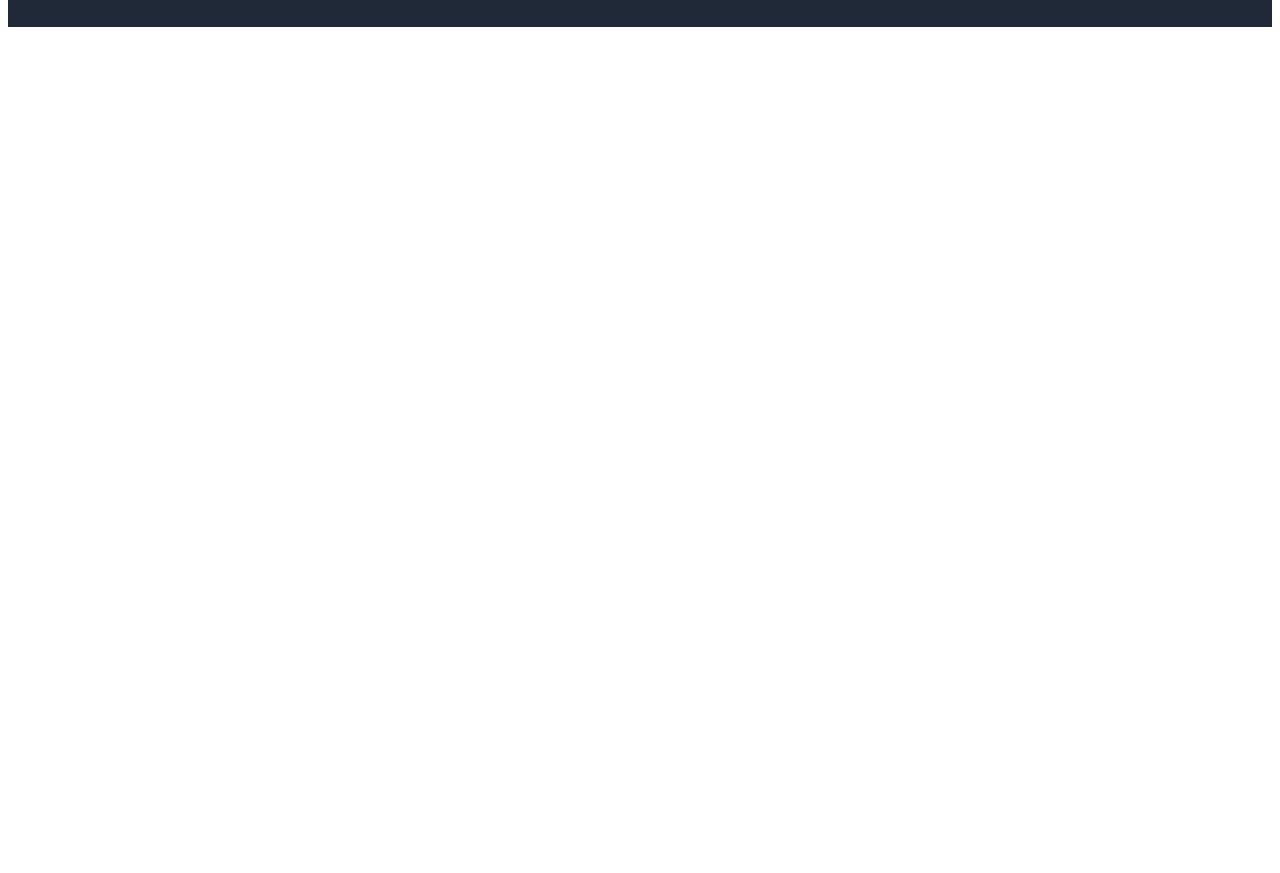
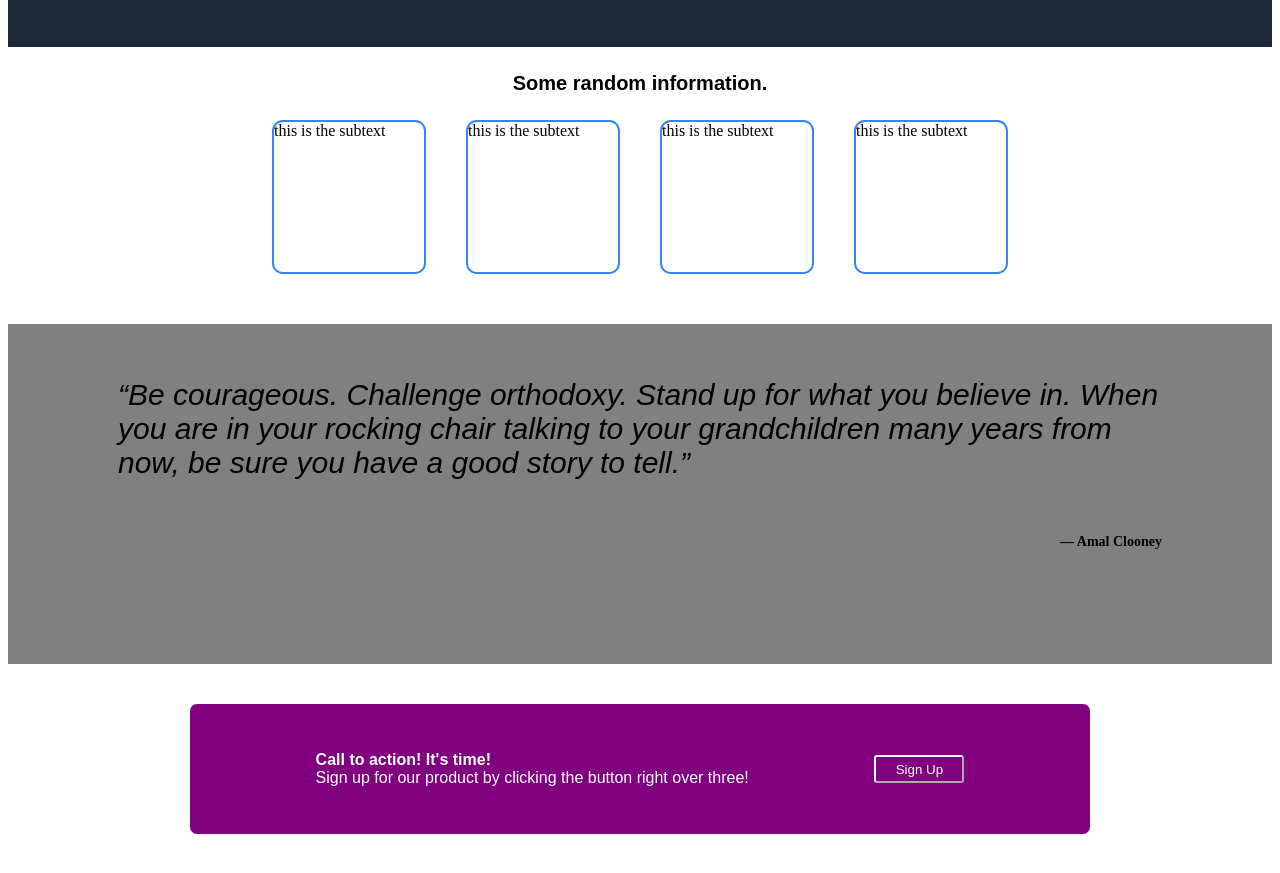
Before and after one commit to knmai/Flexbox-Landing-Page, a plain HTML site: page index.html in a window 1280 px wide. Shown: the part 311-1184 px from the top of the page. Before the commit the page ends 800 px from the top, so only its background shows below. Drawn offline with Linux system fonts and the light colour scheme.

Commit message:
Update sign up button

```diff
--- a/index.html
+++ b/index.html
@@ -29,6 +29,31 @@
          <div class="box">This is a placeholder for an image</div>
     </div>
 
+    <div class="infott"> Some random information.</div>
+
+    <div class="infotwo">
+        <div class="boxo">this is the subtext</div>
+        <div class="boxo">this is the subtext</div>
+        <div class="boxo">this is the subtext</div>
+        <div class="boxo">this is the subtext</div>
+    </div>
+
+    <div class="quote">
+        <div>“Be courageous. Challenge orthodoxy. Stand up for what you believe in. When you are in your rocking chair talking to your grandchildren many years from now, be sure you have a good story to tell.”</div>
+    </div>
+
+    <div class="author">— Amal Clooney</div>
+
+    <div class="callta">
+        <div>
+            <div class="infotr" style="font-weight: 800;">Call to action! It's time!</div>
+            <div class="infof">Sign up for our product by clicking the button right over three!</div>
+        </div>
+
+        <button class="buttont">Sign Up</button>
+    </div>
+
+
 
     <div class="footer">
 
--- a/style.css
+++ b/style.css
@@ -3,6 +3,9 @@
     background-color: #1f2937;
     padding-left: 110px;
     padding-right: 110px;
+    padding-top: 20px;
+    margin: 0 auto;
+    align-items: center;
 }
 
 .links {
@@ -10,14 +13,15 @@
     margin-left: auto;
     color: #e5e7eb;
     font-size: 18px;
-    gap: 3px;
+    gap: 15px;
     list-style: none;
+    font-family: Arial, Helvetica, sans-serif;
 }
 
 header .links {
-    font-size: 36px;
     font-weight: bolder;
     display: flex;
+
 }
 
 .logo {
@@ -25,6 +29,7 @@ header .links {
     font-weight: bolder;
     color: #f9faf8;
     font-family: Arial, Helvetica, sans-serif;
+
 
 }
 
@@ -35,6 +40,7 @@ header .links {
     padding-right: auto;
     padding-top: 50px;
     padding-bottom: 50px;
+    margin: 0 auto;
 
 }
 
@@ -69,3 +75,88 @@ button{
     color: white;
     border-radius: 2px;
 }
+
+.infotwo{
+    display: flex;
+    justify-content: center;
+    align-items: center;
+    gap: 40px;
+}
+
+.infott{
+    display: flex;
+    justify-content: center;
+    align-items: center;
+    padding:25px;
+    font-size: 20px;
+    font-weight: bolder;
+    font-family: Arial, Helvetica, sans-serif;
+}
+
+.boxo{
+    display: flex;
+    height: 150px;
+    width: 150px;
+    border: 2px solid #3882f6;
+    border-radius: 7%;
+    margin-bottom: 50px;
+}
+
+.quote{
+    display: flex;
+    justify-content: center;
+    align-items: center;
+    font-size: 30px;
+    font-family: Arial, Helvetica, sans-serif;
+    font-style: italic;
+    padding: 40px;
+}
+
+.author{
+    display: flex;
+    justify-content: right;
+    font-size: 14px;
+    font-weight: bolder;
+}
+
+.quote, .author {
+    background-color: gray;
+    padding-left: 110px;
+    padding-right: 110px;
+    height: 130px;
+    width: auto;
+}
+
+.callta{
+    display: flex;
+    height: 130px;
+    width: 900px;
+    background-color: purple;
+    margin: 40px auto;
+    padding: 20px auto;
+    border-radius: 7px;
+    flex-direction: row;
+    align-items: center;
+    justify-content: space-evenly;
+}
+
+.infotr, .infof{
+    color: white;
+    font-family: Arial, Helvetica, sans-serif;
+}
+
+
+
+.buttont{
+    display: flex;
+    flex-direction: row;
+    width: 70px;
+    background-color: transparent;
+    border-color: white;
+    color: white;
+    border-radius: 3px;
+    justify-content: center;
+    align-items: center;
+    height: 28px;
+    width: 90px;
+}
```
